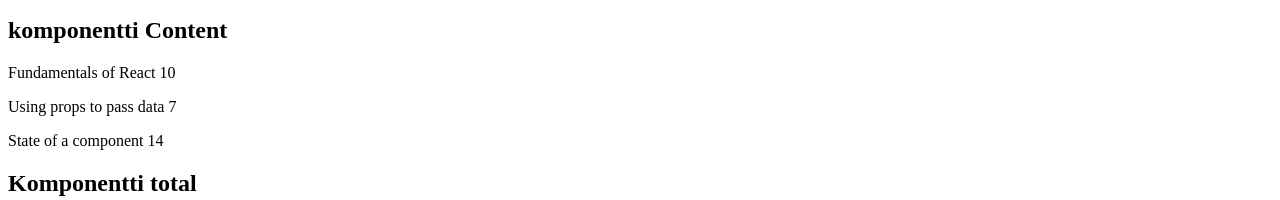
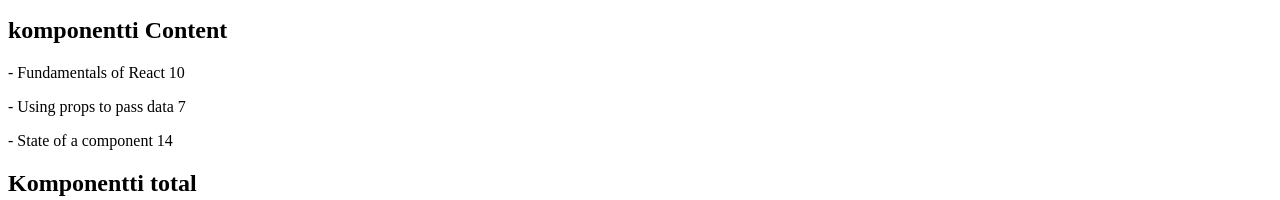
Before and after one commit to bean-123/01-kurssitiedot, a React (Vite) app: page / in a window 1280 px wide. Shown: the part 412-612 px from the top of the page. Built offline with nearby package versions, Linux system fonts and the light colour scheme.

Commit message:
Update App.jsx

```diff
--- a/src/App.jsx
+++ b/src/App.jsx
@@ -14,13 +14,13 @@ const Content = (props) => {
     <>
       <h2>komponentti Content</h2>
       <p>
-        {props.part1} {props.exercises1}
+        - {props.part1} {props.exercises1}
       </p>
       <p>
-        {props.part2} {props.exercises2}
+        - {props.part2} {props.exercises2}
       </p>
       <p>
-        {props.part3} {props.exercises3}
+        - {props.part3} {props.exercises3}
       </p>
     </>
   );
```
